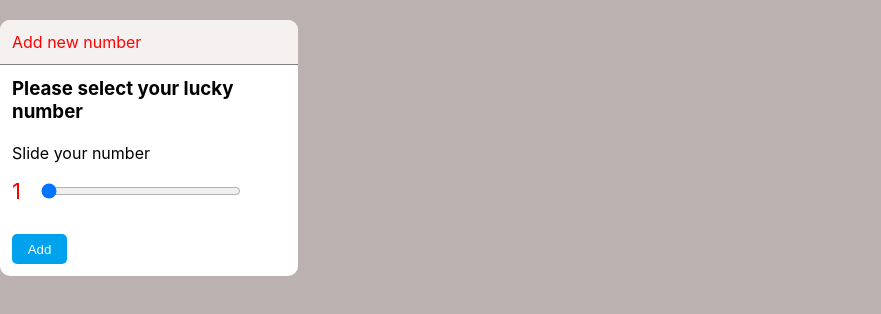
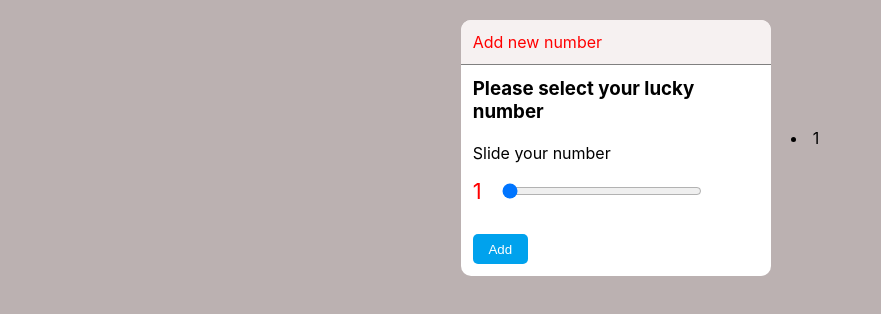
Before and after one commit to SigitaZaromskiene/Lucky-number, a React (Create React App) app: page / in a window 1280 px wide. Both pictures are taken after a click on the button "Add". Shown: the top 314 px of the page, without its empty margins (0-881 px from the left). Built offline with nearby package versions, Linux system fonts and the light colour scheme.

Commit message:
localStorage

```diff
--- a/src/App.jsx
+++ b/src/App.jsx
@@ -1,14 +1,19 @@
+import { useContext } from "react";
 import "./App.scss";
 import AddNumberForm from "./Components/AddNumberForm";
+import { GlobalContext } from "./Components/Global";
+import NumbersList from "./Components/NumbersList";
 
 function App() {
   return (
-    <div className="app-container">
-      <div className="content">
-        <AddNumberForm></AddNumberForm>
-        <div className="list"></div>
+    <GlobalContext>
+      <div className="app-container">
+        <div className="content">
+          <AddNumberForm></AddNumberForm>
+          <NumbersList />
+        </div>
       </div>
-    </div>
+    </GlobalContext>
   );
 }
 
--- a/src/Components/AddNumberForm.jsx
+++ b/src/Components/AddNumberForm.jsx
@@ -1,9 +1,19 @@
 import Button from "./Button";
-import { useState } from "react";
+import { useContext, useState } from "react";
+import { Global } from "./Global";
+import { v4 as uuidv4 } from "uuid";
 
 function AddNumberForm() {
   const [selectNumber, setSelectNumber] = useState(1);
+  const { setSelectNumber2, setNumber } = useContext(Global);
 
+  const saveNumberHandler = () => {
+    setSelectNumber2({
+      number: selectNumber,
+    });
+
+    console.log(setNumber);
+  };
   return (
     <div className="form">
       <p className="headline">Add new number</p>
@@ -31,8 +41,7 @@ function AddNumberForm() {
               value={selectNumber}
             />
           </div>
-
-          <Button text="Add"></Button>
+          <Button text="Add" action={saveNumberHandler}></Button>
         </div>
       </div>
     </div>
--- /dev/null
+++ b/src/Components/Global.jsx
@@ -0,0 +1,26 @@
+import { createContext } from "react";
+import { useState } from "react";
+import useWrite from "./useWrite";
+
+export const Global = createContext();
+
+export const GlobalContext = ({ children }) => {
+  const [setNumber, setSelectNumber2] = useState(null);
+  const [savedNumberList, addSavedNumberList] = useState(null);
+  const [lastUpdate, setLastUpdate] = useState(Date.now());
+
+  return (
+    <Global.Provider
+      value={{
+        setSelectNumber2,
+        savedNumberList,
+        addSavedNumberList,
+        lastUpdate,
+        setLastUpdate,
+        setNumber,
+      }}
+    >
+      {children}
+    </Global.Provider>
+  );
+};
--- /dev/null
+++ b/src/Components/NumbersList.jsx
@@ -0,0 +1,40 @@
+import { Global } from "./Global";
+import { useContext, useEffect } from "react";
+import { read, create } from "./localStorage";
+
+const KEY = "Lucky";
+
+function NumbersList() {
+  const {
+    savedNumberList,
+    addSavedNumberList,
+    lastUpdate,
+    setNumber,
+    setLastUpdate,
+  } = useContext(Global);
+
+  useEffect(() => {
+    addSavedNumberList(read(KEY));
+  }, [lastUpdate]);
+
+  useEffect(() => {
+    if (setNumber === null) {
+      return;
+    }
+    create(KEY, setNumber);
+    setLastUpdate(Date.now());
+  }, [setNumber]);
+
+  if (savedNumberList === null) {
+    return "Loading...";
+  }
+  return (
+    <div>
+      {savedNumberList.map((li) => (
+        <li>{li.number}</li>
+      ))}
+    </div>
+  );
+}
+
+export default NumbersList;
--- /dev/null
+++ b/src/Components/localStorage.js
@@ -0,0 +1,22 @@
+import { v4 as uuidv4 } from "uuid";
+
+const write = (key, data) => {
+  localStorage.setItem(key, JSON.stringify(data));
+};
+
+export const read = (key) => {
+  const data = localStorage.getItem(key);
+
+  if (data === null) {
+    return [];
+  }
+
+  return JSON.parse(data);
+};
+
+export const create = (key, data) => {
+  const allData = read(key);
+  data.id = uuidv4();
+  allData.push(data);
+  write(key, allData);
+};
--- /dev/null
+++ b/src/Components/useWrite.js
@@ -0,0 +1,20 @@
+import { useState, useEffect } from "react";
+
+export const useWrite = (init, isKey) => {
+  const [createData, setCreateData] = useState(null);
+  const [value, setValue] = useState(() => {
+    const data = localStorage.getItem(isKey);
+    if (data === null) {
+      return init;
+    }
+    return JSON.parse(data);
+  });
+
+  useEffect(() => {
+    setCreateData(localStorage.setItem(isKey, JSON.stringify(value)));
+  }, [value]);
+
+  return [createData, setValue];
+};
+
+export default useWrite;
```
